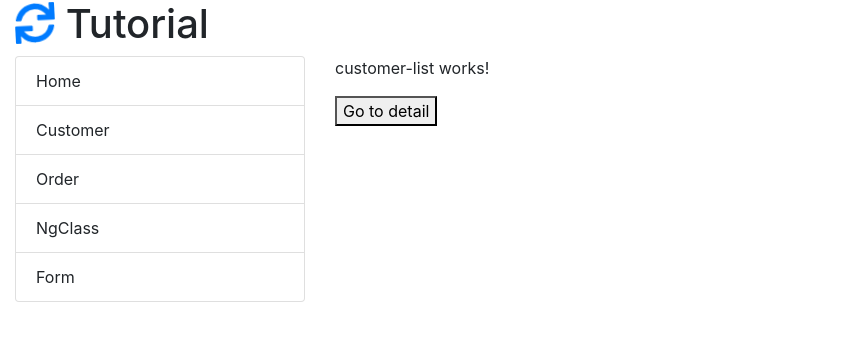
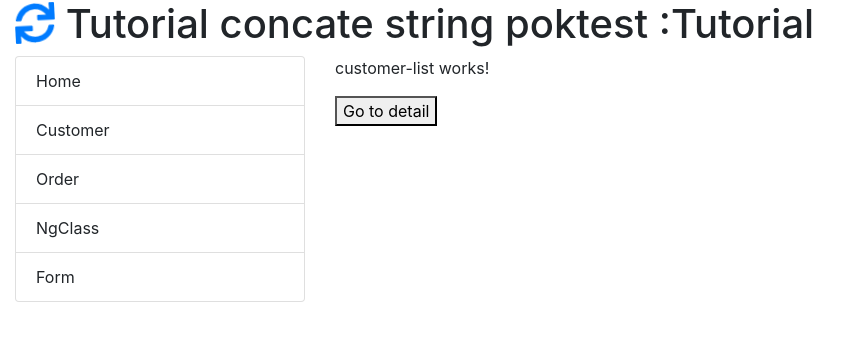
Before and after one commit to pokphoenix/angular-lazyload, an Angular app: page /customers/list in a window 1280 px wide. Shown: the top 340 px of the page, without its empty margins (0-860 px from the left). Built offline with nearby package versions, Linux system fonts and the light colour scheme.

Commit message:
@add(pok) - concate string

```diff
--- a/src/app/app.component.html
+++ b/src/app/app.component.html
@@ -19,6 +19,8 @@ section.main{
     <h1>
         <i class="fa fa-sync fa-spin text-primary"></i>
         {{title}}
+
+        concate string {{ "poktest :"+title }}
     </h1>
     <div class="row">
         <section class="col-md-3">
```
